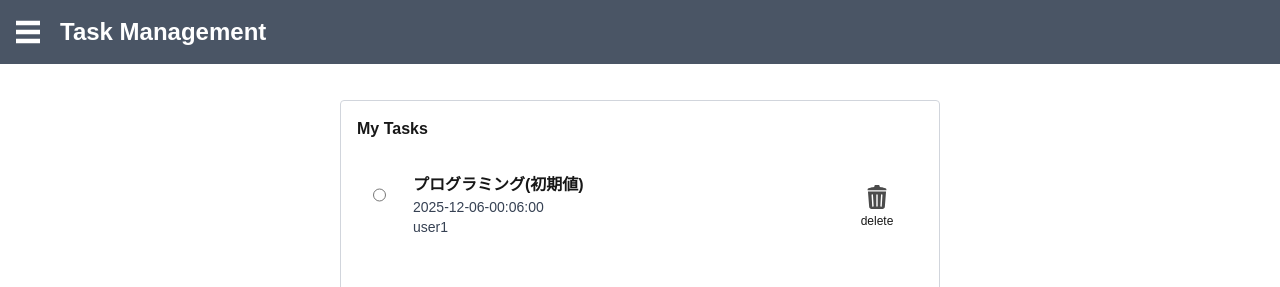
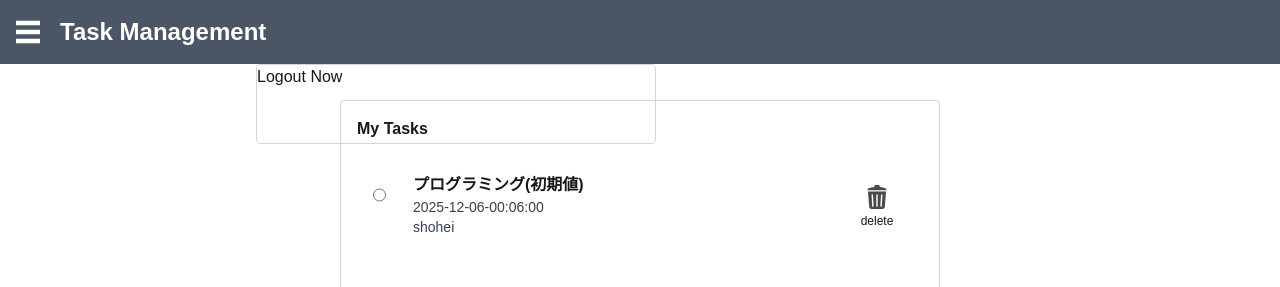
Before and after one commit to saishooo/TskMngApp, a Next.js app: page /tsk/tsk_mng in a window 1280 px wide. Shown: the top 287 px of the page. Built offline with nearby package versions, Linux system fonts and the light colour scheme.

Commit message:
20251221-11

```diff
--- a/src/app/className.ts
+++ b/src/app/className.ts
@@ -1,5 +1,7 @@
-export const headerInnerClass = "fixed top-25 left-64 right-64 h-[350px] flex justify-center";
-export const taskBox = "w-150 p-4 border rounded border-gray-300";
+export const headerInnerClass = "fixed top-16 left-64 flex justify-center";
+
+export const headerInnerClass_center = "fixed top-25 left-64 right-64 flex justify-center";
+export const taskBox = "w-150 p-4 h-[350px] border rounded border-gray-300";
 
 export const taskOutput_taskDisplayArea = "flex items-center justify-between w-110 px-4 my-2 rounded hover:bg-gray-200";
 export const taskOutput_deleteButton = "flex flex-col items-center justify-center w-20 rounded hover:bg-red-200";
--- a/src/app/components/login/login.tsx
+++ b/src/app/components/login/login.tsx
@@ -1,6 +1,6 @@
 "use client";
 
-import { headerInnerClass, taskBox, taskInput_Button, input_className } from "@/app/className";
+import { headerInnerClass_center, taskBox, taskInput_Button, input_className } from "@/app/className";
 import { useAuth } from "./AuthContext";
 import { useState } from "react";
 
@@ -19,7 +19,7 @@ export default function TskMngApp_Login(){
     };
 
     return(
-        <div className={ headerInnerClass }>
+        <div className={ headerInnerClass_center }>
             <div className={ taskBox }>
                 <h1 className="font-bold mb-3">Login</h1>
                 <h1 className="mb-2">ID</h1>
--- /dev/null
+++ b/src/app/components/login/userinfo_output.tsx
@@ -0,0 +1,19 @@
+"use client"
+
+import { useAuth } from "../login/AuthContext";
+import { headerInnerClass } from "@/app/className";
+
+export function UserInfo_Output() {
+    const { user } = useAuth();
+    return(
+        <div className={ headerInnerClass }>
+            <div className="w-100 h-20 border rounded border-gray-300">
+                { user? (
+                    <h1>{ user.user_name }</h1>
+                ) : (
+                    <h1>Logout Now</h1>
+                )}
+            </div>
+        </div>
+    );
+}
--- a/src/app/components/tsk/tsk_input.tsx
+++ b/src/app/components/tsk/tsk_input.tsx
@@ -2,7 +2,7 @@
 
 import { useContext, useState } from "react";
 import { TaskContext } from "./tsk_parent";
-import { headerInnerClass, taskBox, taskInput_Button, input_className } from "@/app/className";
+import { headerInnerClass_center, taskBox, taskInput_Button, input_className } from "@/app/className";
 import { useAuth } from "../login/AuthContext";
 
 export default function Tsk_Input(){
@@ -26,7 +26,7 @@ export default function Tsk_Input(){
     };
 
     return(
-    <div className={headerInnerClass}>
+    <div className={ headerInnerClass_center }>
         <div className={taskBox}>
             <h1 className="mb-3 font-bold">My Task Input</h1>
 
--- a/src/app/components/tsk/tsk_output_comp.tsx
+++ b/src/app/components/tsk/tsk_output_comp.tsx
@@ -4,7 +4,7 @@ import { useTasks } from "./tsk_parent";
 import { useState } from "react";
 import { Tasks } from "@/app/types";
 import Image from "next/image";
-import { headerInnerClass, taskBox, taskOutput_taskDisplayArea, taskOutput_deleteButton, taskOutput_updateButton } from "@/app/className";
+import { headerInnerClass_center, taskBox, taskOutput_taskDisplayArea, taskOutput_deleteButton, taskOutput_updateButton } from "@/app/className";
 
 export default function Tsk_Output_Completed() {
   const { tasks, updateTask, deleteTask, toggleTask } = useTasks();
@@ -37,7 +37,7 @@ export default function Tsk_Output_Completed() {
   const completed_tsk = tasks.filter( task => task.comp === true);
 
   return (
-  <div className={ headerInnerClass }>
+  <div className={ headerInnerClass_center }>
     <div className={ taskBox }>
         <h1 className="font-bold mb-3">My Tasks Completed</h1>
         <div className="pt-3 overflow-y-auto max-h-[250px]">
--- a/src/app/components/tsk/tsk_output_mg.tsx
+++ b/src/app/components/tsk/tsk_output_mg.tsx
@@ -4,7 +4,7 @@ import { useTasks } from "./tsk_parent";
 import { useState } from "react";
 import { Tasks } from "@/app/types";
 import Image from "next/image";
-import { headerInnerClass, taskBox, taskOutput_taskDisplayArea, taskOutput_deleteButton, taskOutput_updateButton } from "@/app/className";
+import { headerInnerClass_center, taskBox, taskOutput_taskDisplayArea, taskOutput_deleteButton, taskOutput_updateButton } from "@/app/className";
 
 export default function Tsk_Output_Management() {
   const { tasks, updateTask, deleteTask, toggleTask } = useTasks();
@@ -38,7 +38,7 @@ export default function Tsk_Output_Management() {
 
   //タスクが多く保存された時の表示方法を考える
   return (
-      <div className={headerInnerClass}>
+      <div className={ headerInnerClass_center }>
         <div className={taskBox}>
           <h1 className="font-bold mb-3">My Tasks</h1>
           <div className="pt-3 overflow-y-auto max-h-[250px]">
--- a/src/app/components/tsk/tsk_parent.tsx
+++ b/src/app/components/tsk/tsk_parent.tsx
@@ -25,7 +25,7 @@ export default function Tsk_Parent( {children} : { children: React.ReactNode}) {
         dead_line: "2025-12-06-00:06:00",
         createdAt: "2025-12-06-00:06:00",
         updatedAt: "2025-12-06-00:06:00",
-        user_id: "user1",
+        user_id: "shohei",
     }
   ]);
 
--- a/src/app/tsk/tsk_mng/page.tsx
+++ b/src/app/tsk/tsk_mng/page.tsx
@@ -1,7 +1,11 @@
 import Tsk_Output_Management from "@/app/components/tsk/tsk_output_mg";
+import { UserInfo_Output } from "@/app/components/login/userinfo_output";
 
 export default function Tsk_Management_Page() {
   return (
+    <>
+    <UserInfo_Output/>
     <Tsk_Output_Management/>
+    </>
   );
 }
```
